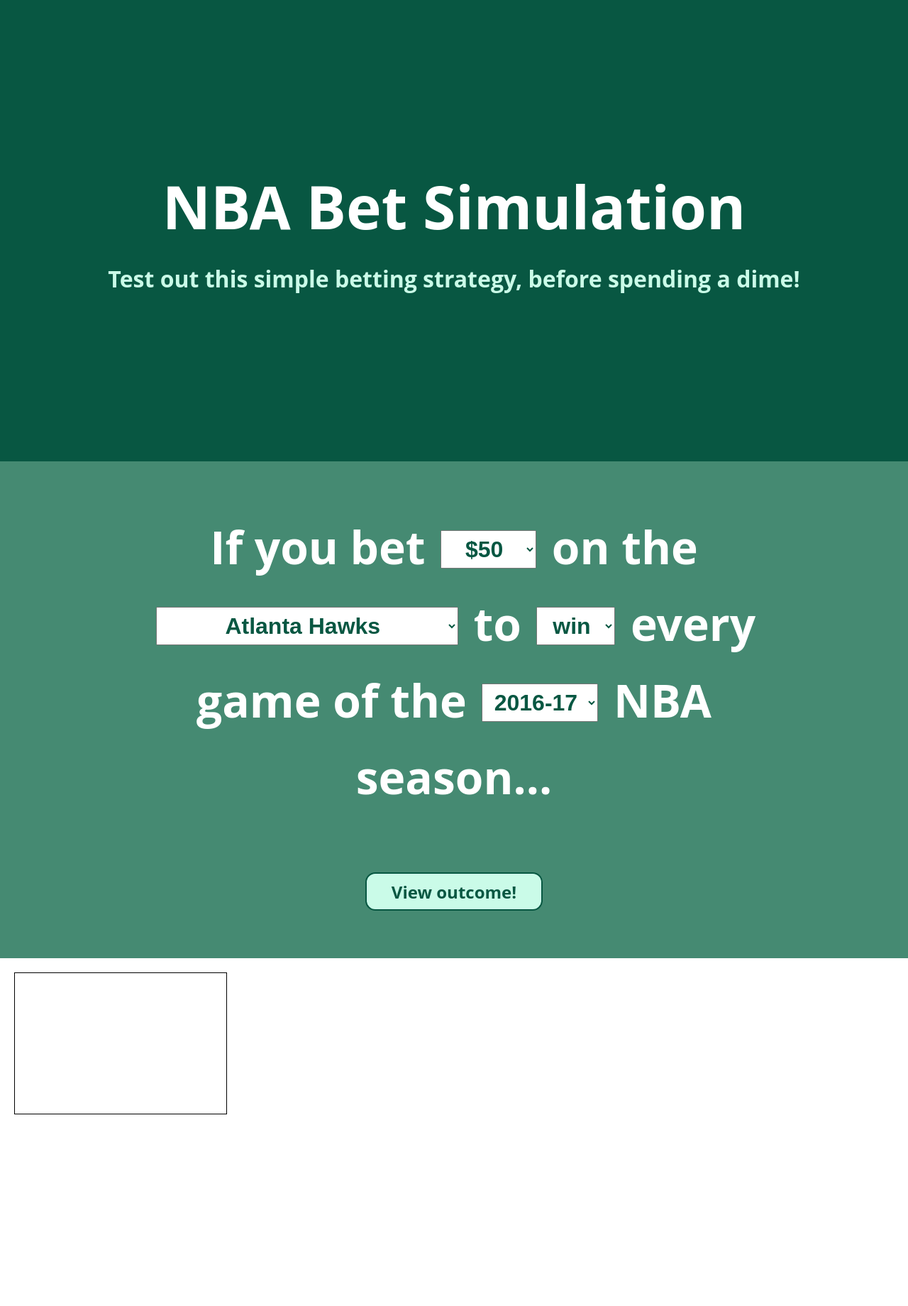
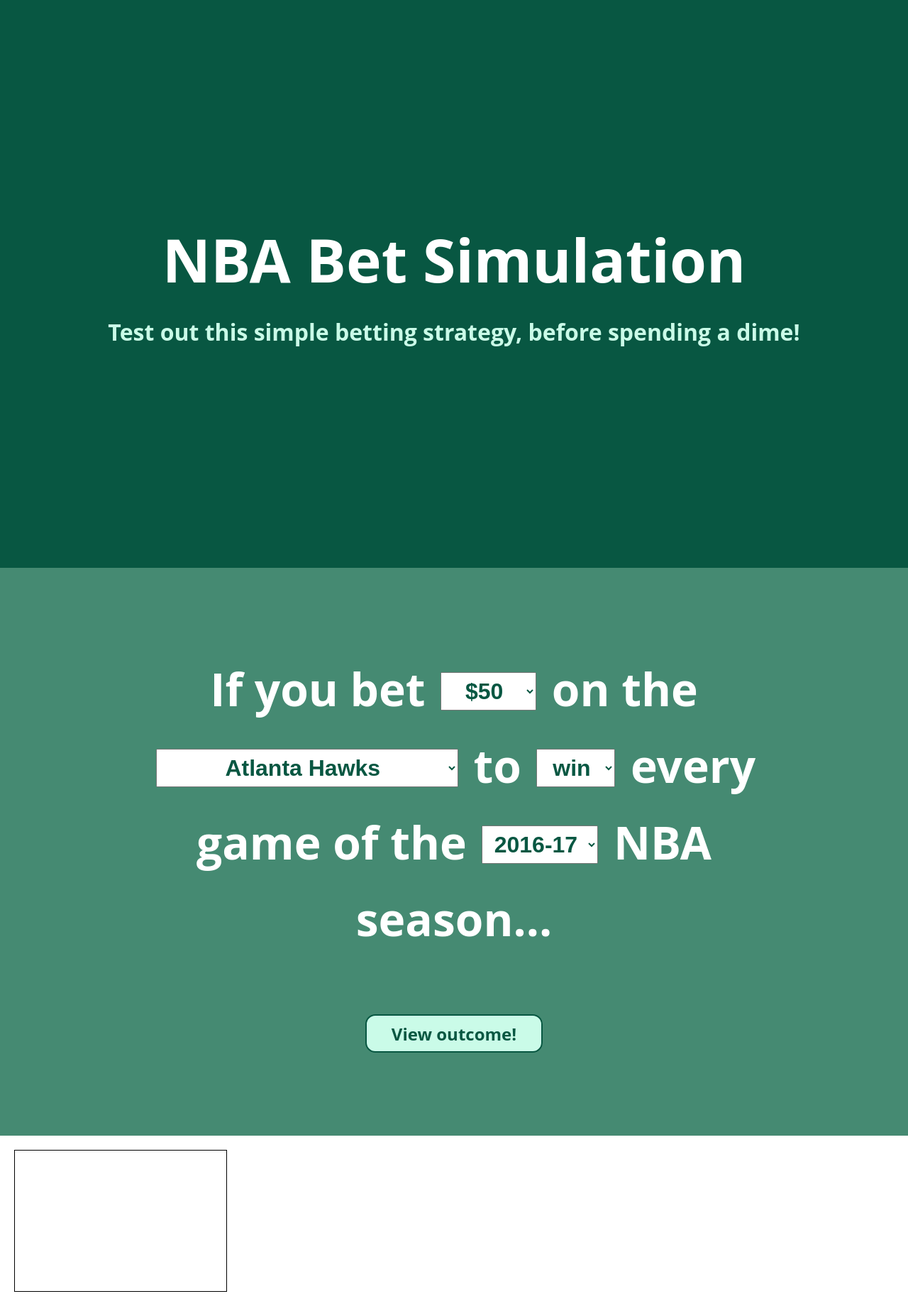
Before and after one commit to nikhilNathwani/Moneyline, a Flask app: page / in a window 1280 px wide. Shown: the top 1840 px of the page at 71% size. Before the commit the page ends 1570 px from the top, so only its background shows below. Run offline with Flask 2, Linux system fonts and the light colour scheme.

Commit message:
Made the landing page and filter page both take up the full height of the page, i.e. 100vh

```diff
--- a/static/css/styles.css
+++ b/static/css/styles.css
@@ -10,6 +10,7 @@
 }
 
 div.page-container {
+  height: 100vh;
   padding: 0px 25px;
   display: flex;
   align-items: center;
@@ -18,7 +19,6 @@
 
 div#landing-page {
   background-color: #085742;
-  height: 650px;
 }
 
 div#landing-page > div#title-area {
@@ -39,7 +39,6 @@
 
 div#filter-page {
   background-color: #458A72;
-  height: 700px;
 }
 
 div#filter-page > div#input-area {
```
